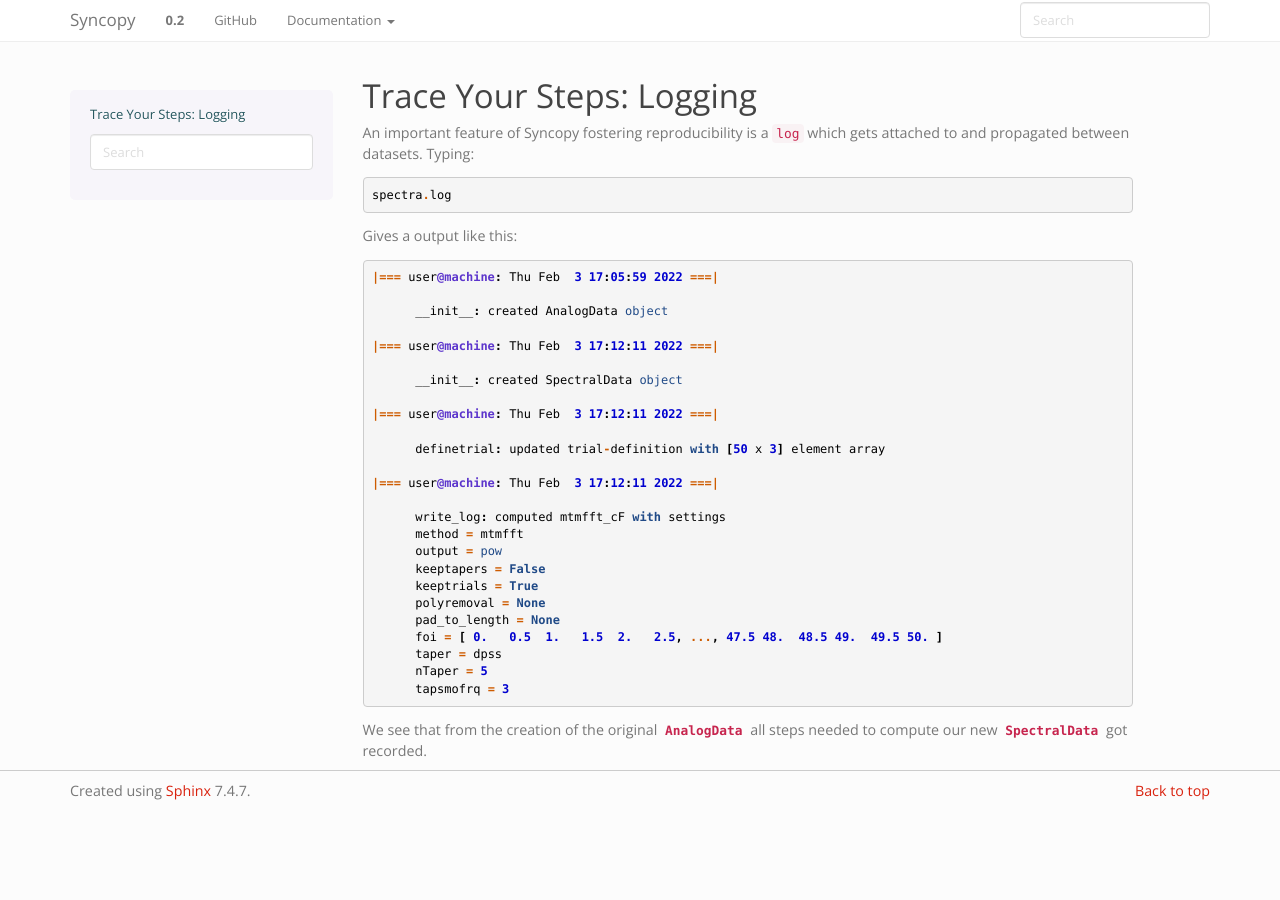
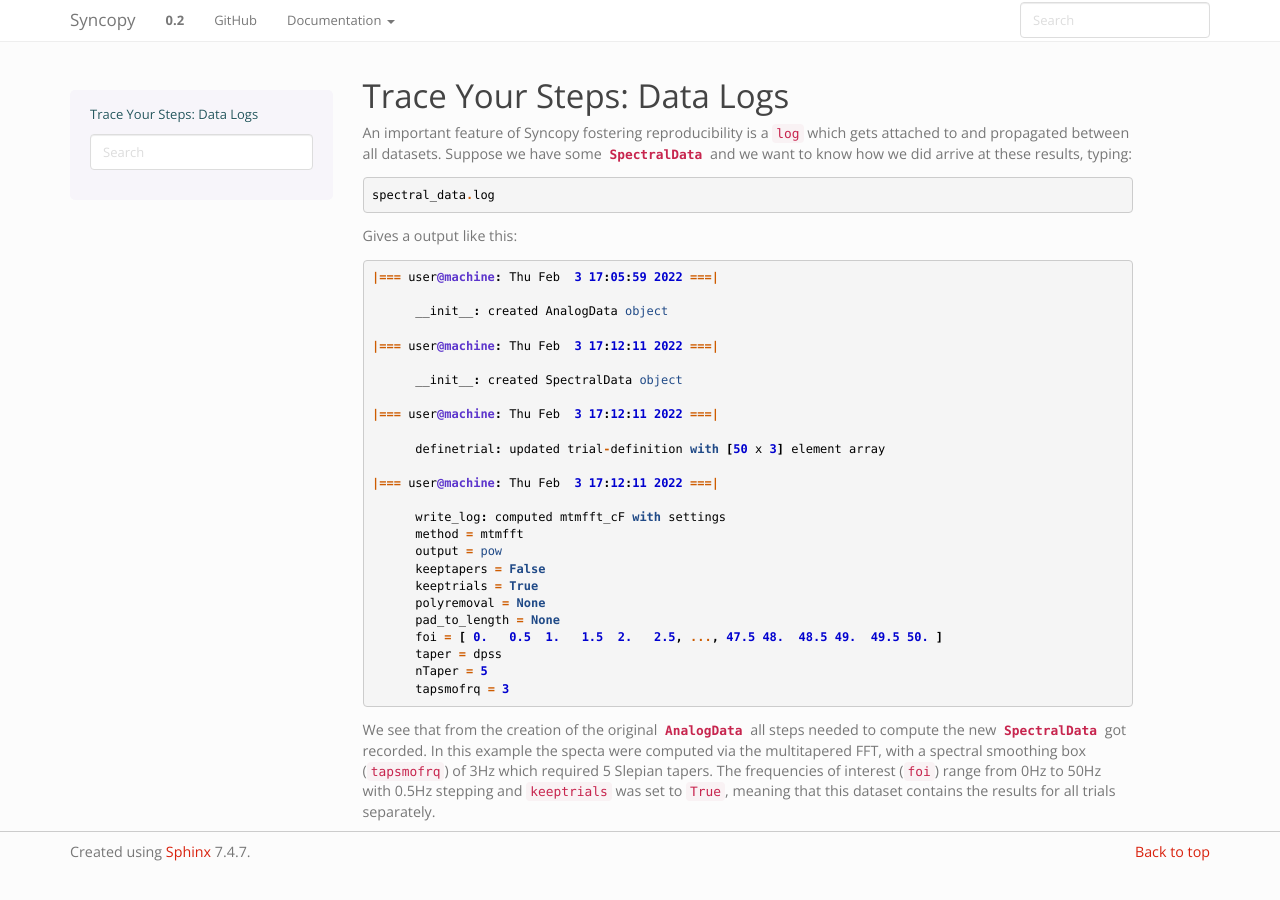
Before and after one commit to esi-neuroscience/syncopy, a Sphinx documentation site: the page built from doc/source/user/logging.rst, in a window 1280 px wide. Built offline with Sphinx 7.4.7, drawn with Linux system fonts in a browser that asks for light colours; the version number is read from the project's files by our own code.

```diff
--- a/doc/source/scripts/qs_damped_harm.py
+++ b/doc/source/quickstart/damped_harm.py
@@ -19,9 +19,11 @@
 trials = []
 for _ in range(nTrials):
 
-    white_noise = np.random.randn(nSamples, nChannels)
-    trial = np.tile(signal, (2, 1)).T + white_noise
+    # start with the noise
+    trial = np.random.randn(nSamples, nChannels)
+    # now add the damped harmonic on the 1st channel
+    trial[:, 0] += signal
     trials.append(trial)
 
 # instantiate Syncopy data object
-synth_data = spy.AnalogData(trials, samplerate=samplerate)
+data = spy.AnalogData(trials, samplerate=samplerate)
--- a/doc/source/user/logging.rst
+++ b/doc/source/user/logging.rst
@@ -1,11 +1,11 @@
 .. _logging:
 
-Trace Your Steps: Logging
-==========================
+Trace Your Steps: Data Logs
+===========================
 
-An important feature of Syncopy fostering reproducibility is a ``log`` which gets attached to and propagated between datasets. Typing::
+An important feature of Syncopy fostering reproducibility is a ``log`` which gets attached to and propagated between all datasets. Suppose we have some :class:`~syncopy.SpectralData` and we want to know how we did arrive at these results, typing::
 
-  spectra.log
+  spectral_data.log
 
 Gives a output like this::
 
@@ -36,4 +36,4 @@
 	tapsmofrq = 3
 
 
-We see that from the creation of the original :class:`~syncopy.AnalogData` all steps needed to compute our new :class:`~syncopy.SpectralData` got recorded.
+We see that from the creation of the original :class:`~syncopy.AnalogData` all steps needed to compute the new :class:`~syncopy.SpectralData` got recorded. In this example the specta were computed via the multitapered FFT, with a spectral smoothing box (``tapsmofrq``) of 3Hz which required 5 Slepian tapers. The frequencies of interest (``foi``) range from 0Hz to 50Hz with 0.5Hz stepping and ``keeptrials`` was set to ``True``, meaning that this dataset contains the results for all trials separately.
--- a/doc/source/user/synth_data.rst
+++ b/doc/source/user/synth_data.rst
@@ -52,7 +52,7 @@
 .. autofunction:: AR2_network
 
 
-Synthetic Data from Scratch
+Example: Noisy Harmonics
 ---------------------------
 
 We can easily create custom synthetic datasets using basic `NumPy <https://numpy.org>`_ functionality and Syncopy's :class:`~syncopy.AnalogData`.
```
Also changed, not shown: doc/source/quickstart/quickstart.rst (+32 -6 lines), doc/source/quickstart/mtmfft_spec.png, doc/source/quickstart/wavelet_spec.png (added), 1 other file.
